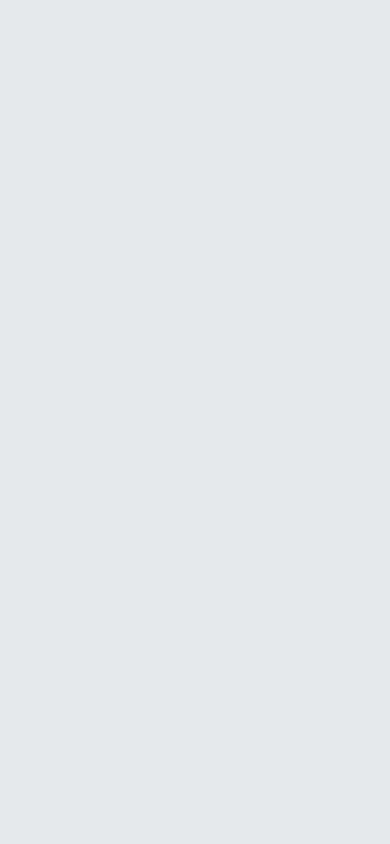
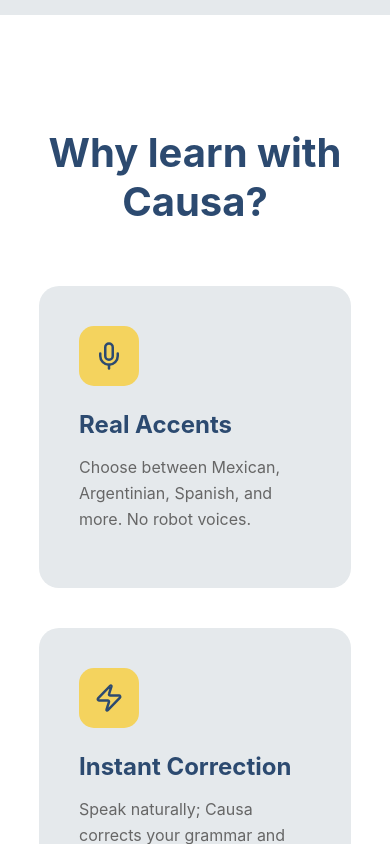
Before and after one commit to ivangonzalez224/causa-landing, a React (Vite) app: page / in a window 390 px wide. Shown: the part 740-1584 px from the top of the page. Before the commit the page ends 844 px from the top, so only its background shows below. Built offline with nearby package versions, Linux system fonts and the light colour scheme.

Commit message:
feat: add Features section with responsive grid and translations

```diff
--- a/src/App.tsx
+++ b/src/App.tsx
@@ -1,5 +1,6 @@
 import Header from './components/Header/Header';
 import Hero from './components/Hero/Hero';
+import Features from './components/Features/Features';
 
 function App() {
   return (
@@ -7,6 +8,7 @@
       <Header />
       <main>
         <Hero />
+        <Features />
       </main>
     </>
   );
--- /dev/null
+++ b/src/components/Features/Features.module.css
@@ -0,0 +1,56 @@
+.section {
+  padding: 80px 10%;
+  background-color: white;
+}
+
+.header {
+  text-align: center;
+  margin-bottom: 60px;
+}
+
+.header h2 {
+  color: var(--color-primary);
+  font-size: 2.5rem;
+}
+
+.grid {
+  display: grid;
+  grid-template-columns: repeat(auto-fit, minmax(280px, 1fr));
+  gap: 40px;
+}
+
+.card {
+  padding: 40px;
+  background: var(--color-bg);
+  border-radius: 20px;
+  text-align: left;
+  transition: transform 0.3s ease;
+}
+
+.card:hover {
+  transform: translateY(-10px);
+  background: white;
+  box-shadow: 0 10px 30px rgba(0,0,0,0.05);
+}
+
+.iconContainer {
+  background: var(--color-highlight);
+  width: 60px;
+  height: 60px;
+  display: flex;
+  align-items: center;
+  justify-content: center;
+  border-radius: 15px;
+  margin-bottom: 20px;
+}
+
+.card h3 {
+  color: var(--color-primary);
+  margin-bottom: 15px;
+  font-size: 1.5rem;
+}
+
+.card p {
+  line-height: 1.6;
+  color: #666;
+}
--- /dev/null
+++ b/src/components/Features/Features.tsx
@@ -0,0 +1,44 @@
+import { useTranslation } from 'react-i18next';
+import { Mic, Zap, MessageSquareQuote } from 'lucide-react';
+import styles from './Features.module.css';
+
+const Features = () => {
+  const { t } = useTranslation();
+
+  const features = [
+    {
+      icon: <Mic size={30} color="#2C4A70" />,
+      title: t('features.f1_title'),
+      desc: t('features.f1_desc'),
+    },
+    {
+      icon: <Zap size={30} color="#2C4A70" />,
+      title: t('features.f2_title'),
+      desc: t('features.f2_desc'),
+    },
+    {
+      icon: <MessageSquareQuote size={30} color="#2C4A70" />,
+      title: t('features.f3_title'),
+      desc: t('features.f3_desc'),
+    },
+  ];
+
+  return (
+    <section className={styles.section}>
+      <div className={styles.header}>
+        <h2>{t('features.title')}</h2>
+      </div>
+      <div className={styles.grid}>
+        {features.map((f, index) => (
+          <div key={index} className={styles.card}>
+            <div className={styles.iconContainer}>{f.icon}</div>
+            <h3>{f.title}</h3>
+            <p>{f.desc}</p>
+          </div>
+        ))}
+      </div>
+    </section>
+  );
+};
+
+export default Features;
--- a/src/locales/en.json
+++ b/src/locales/en.json
@@ -3,5 +3,14 @@
     "title": "Stop studying Spanish. Start speaking like a local.",
     "subtitle": "Meet Causa, your new friend on WhatsApp. A tutor that teaches you regional slang and real culture.",
     "cta": "Chat with Causa now"
+  },
+  "features": {
+    "title": "Why learn with Causa?",
+    "f1_title": "Real Accents",
+    "f1_desc": "Choose between Mexican, Argentinian, Spanish, and more. No robot voices.",
+    "f2_title": "Instant Correction",
+    "f2_desc": "Speak naturally; Causa corrects your grammar and slang via WhatsApp audio.",
+    "f3_title": "Total Immersion",
+    "f3_desc": "Available 24/7. Your local friend is always ready for a chat."
   }
 }
```
